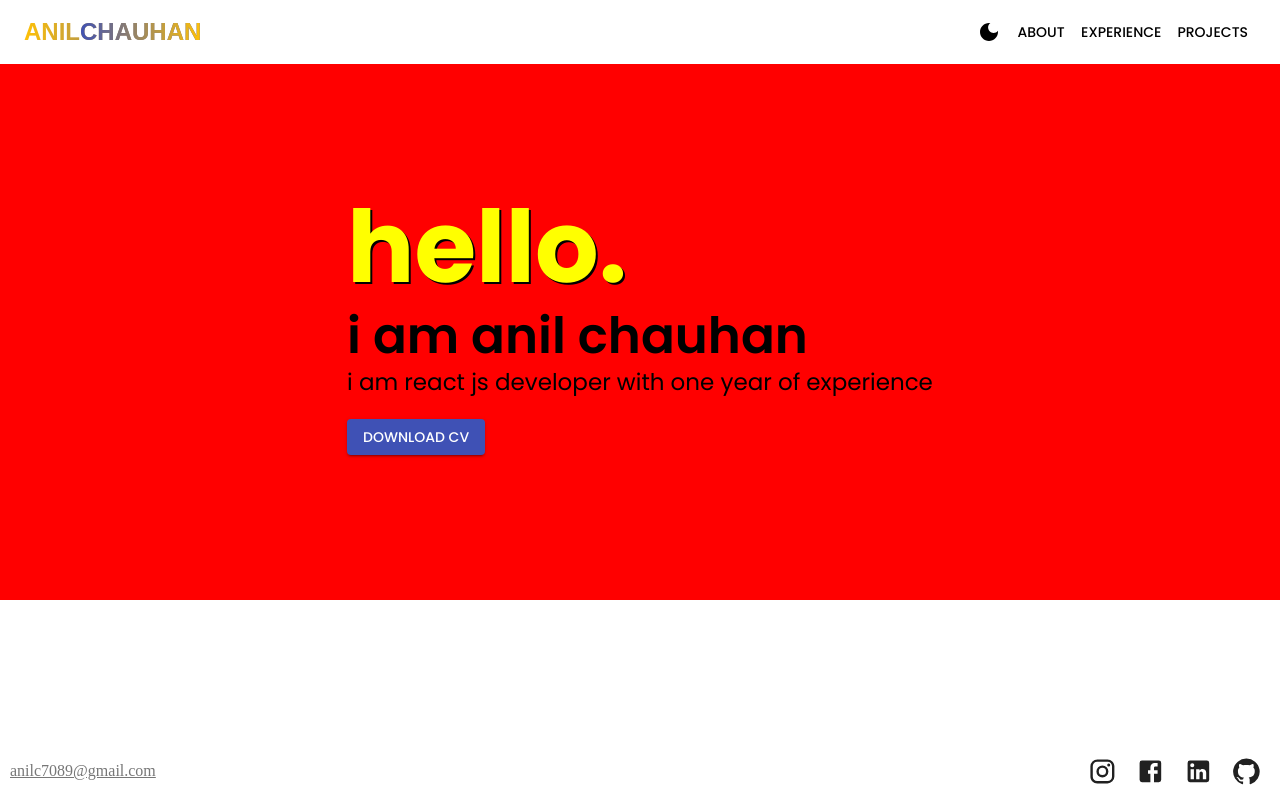
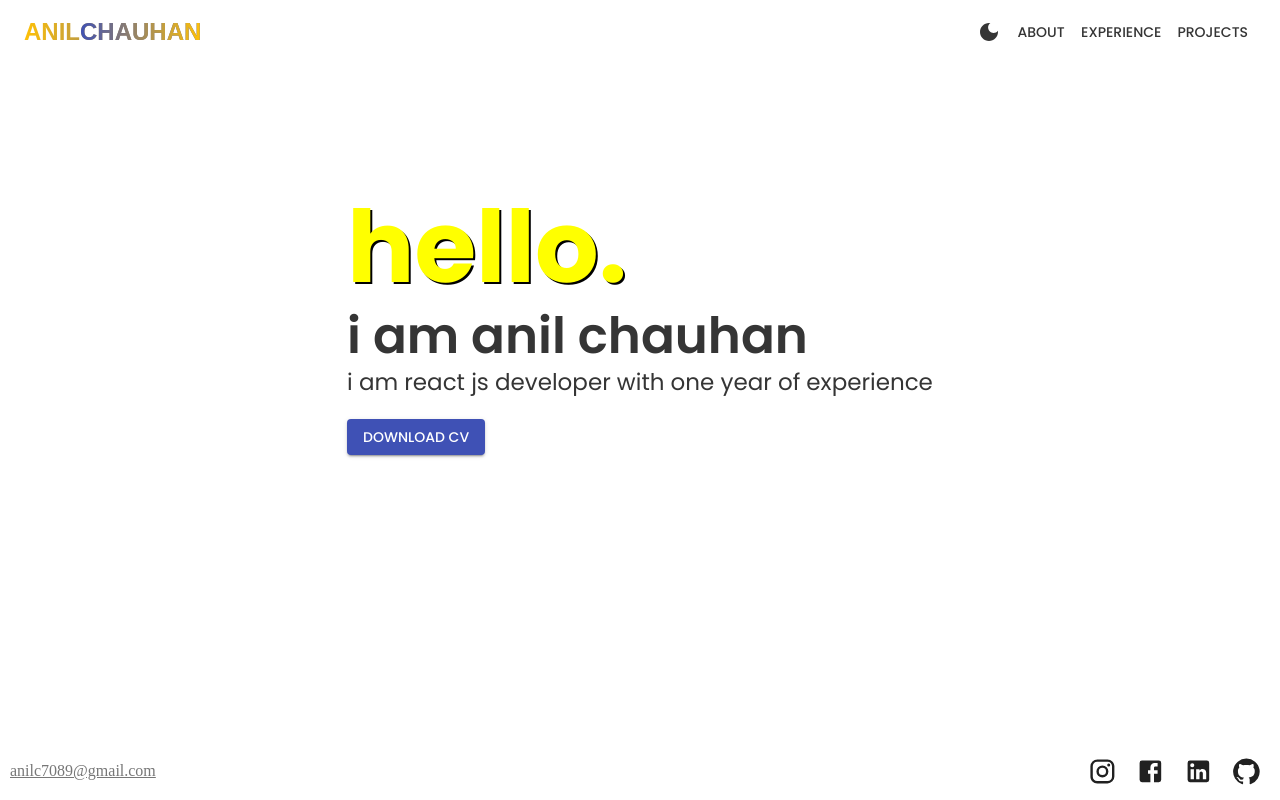
Before and after one commit to anii1429/reactjs-portfolio-website, a React (Create React App) app: page / in a window 1280 px wide. Built offline with nearby package versions, Linux system fonts and the light colour scheme.

Commit message:
added theme in home and about

```diff
--- a/src/App.js
+++ b/src/App.js
@@ -13,13 +13,13 @@ function App() {
 
   return (
     <>
-    <ThemeProvider theme={darkTheme}>
+    <ThemeProvider theme={currentTheme=="light" ? lightTheme : darkTheme}>
     <NavBar setCurrentTheme={setCurrentTheme}  currentTheme={currentTheme}/>
     <Routes>
-    <Route path="/" element={<HomePage />} />
-    <Route path="/about" element={<AboutMe />} />
-    <Route path="/projects" element={<Projects />} />
-    <Route path="/experience" element={<ExperiencePage />} />
+    <Route path="/" element={<HomePage currentTheme={currentTheme} />} />
+    <Route path="/about" element={<AboutMe currentTheme={currentTheme} />} />
+    <Route path="/projects" element={<Projects currentTheme={currentTheme} />} />
+    <Route path="/experience" element={<ExperiencePage currentTheme={currentTheme} />} />
     </Routes>
     </ThemeProvider>
     </>
--- a/src/components/Footer.jsx
+++ b/src/components/Footer.jsx
@@ -3,14 +3,14 @@ import React from "react";
 import SocialIcons from "./SocialIcons";
 const aboutMe = require("../data/aboutme.json");
 
-const Footer = () => {
+const Footer = ({currentTheme}) => {
   return (
     <footer
       style={{
         position: "fixed",
         bottom: "0",
         width: "100%",
-        backgroundColor: "#ffffff",
+        backgroundColor: currentTheme === 'light' ? 'white' : '#353535'
       }}
     >
       <Grid
--- a/src/components/NavBar.jsx
+++ b/src/components/NavBar.jsx
@@ -28,7 +28,7 @@ const NavBar = ({ setCurrentTheme, currentTheme }) => {
 
   return (
     <Box sx={{ flexGrow: 1 }}>
-      <AppBar position="static" sx={{ backgroundColor: currentTheme === 'light' ? 'white' : 'black', color: 'primary' }} elevation={0}>
+      <AppBar position="static" sx={{ backgroundColor: currentTheme === 'light' ? 'white' : '#353535', color: 'primary' }} elevation={0}>
         <Container maxWidth="xl">
           <Toolbar disableGutters style={{ height: "64px" }}>
             {/* <CodeIcon sx={{ display: { xs: 'none', md: 'flex' }, mr: 1 }} /> */}
@@ -94,7 +94,7 @@ const NavBar = ({ setCurrentTheme, currentTheme }) => {
                 }}
               >
               <IconButton onClick={() => setCurrentTheme(currentTheme === 'light'?"dark":"light")}>
-              {currentTheme == 'light' ? <DarkModeIcon style={{ color: 'black' }} /> : <LightModeIcon style={{ color: 'white' }}/>}
+              {currentTheme == 'light' ? <DarkModeIcon style={{ color: '#353535' }} /> : <LightModeIcon style={{ color: 'white' }}/>}
               </IconButton>
                 {pages.map((page) => (
                   <Link
@@ -148,7 +148,7 @@ const NavBar = ({ setCurrentTheme, currentTheme }) => {
 
             <Box sx={{ flexGrow: 0, display: { xs: "none", md: "flex" } }}>
               <IconButton onClick={() => setCurrentTheme(currentTheme === 'light'?"dark":"light")}>
-              {currentTheme == 'light' ? <DarkModeIcon style={{ color: 'black' }} /> : <LightModeIcon style={{ color: 'white' }} />}
+              {currentTheme == 'light' ? <DarkModeIcon style={{ color: '#353535' }} /> : <LightModeIcon style={{ color: 'white' }} />}
               </IconButton>
               {pages.map((page) => (
                 <Link
@@ -160,7 +160,7 @@ const NavBar = ({ setCurrentTheme, currentTheme }) => {
                   <Button
                     key={page}
                     // onClick={handleCloseNavMenu}
-                    sx={{ my: 2, color: "black", display: "block" }}
+                    sx={{ my: 2, color:currentTheme === 'light' ? "#353535" :"white", display: "block" }}
                   >
                     {page}
                   </Button>
--- a/src/pages/About.jsx
+++ b/src/pages/About.jsx
@@ -11,13 +11,14 @@ import RadialChart from "../components/LanguageChart";
 const aboutMe = require("../data/aboutme.json");
 const skillsData = require("../data/skills.json");
 
-const AboutMe = () => {
+const AboutMe = ({currentTheme}) => {
   const theme = useTheme();
   return (
     <Box
       sx={{
         overflowY: { sm: "scroll", md: "hidden" },
         "::-webkit-scrollbar": { display: "none" },
+        backgroundColor: currentTheme === 'light' ? 'white' : '#353535'
       }}
     >
       <Box
@@ -132,7 +133,7 @@ const AboutMe = () => {
           </Grid>
         </Grid>
       </Box>
-      <Footer />
+      <Footer currentTheme={currentTheme}/>
     </Box>
   );
 };
--- a/src/pages/Home.jsx
+++ b/src/pages/Home.jsx
@@ -4,7 +4,7 @@ import ".././style.css";
 import Grid2 from "@mui/material/Unstable_Grid2/Grid2";
 import Footer from "../components/Footer";
 
-const HomePage = () => {
+const HomePage = ({currentTheme}) => {
   return (
     <Fragment>
       <main
@@ -13,7 +13,7 @@ const HomePage = () => {
           height: "100%",
           minHeight: "100%",
           padding: "45px 0",
-          backgroundColor:"red"
+          backgroundColor: currentTheme === 'light' ? 'white' : '#353535'
         }}
         className="background-text1"
       >
@@ -52,13 +52,13 @@ const HomePage = () => {
                 </Typography>
                 <Typography
                   variant="h2"
-                  sx={{ color: "black", fontSize: "50px" }}
+                  sx={{ color:currentTheme === 'light' ? "#353535" :"white", fontSize: "50px" }}
                 >
                   i am anil chauhan
                 </Typography>
                 <Typography
                   variant="body2"
-                  sx={{ color: "black", fontSize: "23px" }}
+                  sx={{ color:currentTheme === 'light' ? "#353535" :"white", fontSize: "23px" }}
                 >
                   i am react js developer with one year of experience{" "}
                 </Typography>
@@ -81,7 +81,7 @@ const HomePage = () => {
             </Grid2>
           </Grid2>
         </Container>
-        <Footer />
+        <Footer currentTheme={currentTheme}/>
       </main>
     </Fragment>
   );
```
